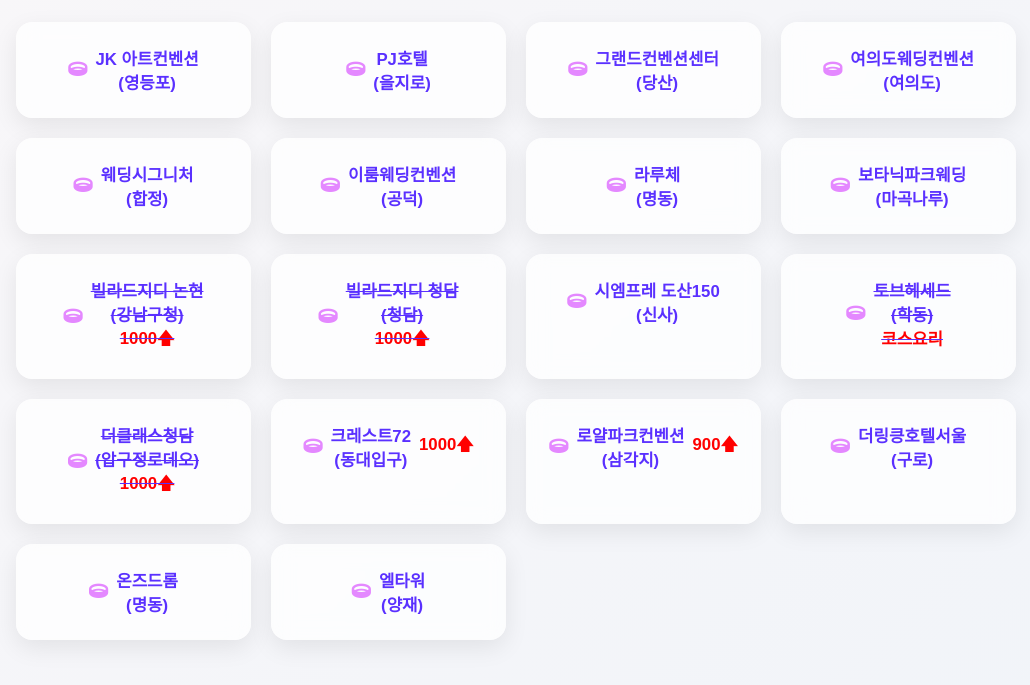
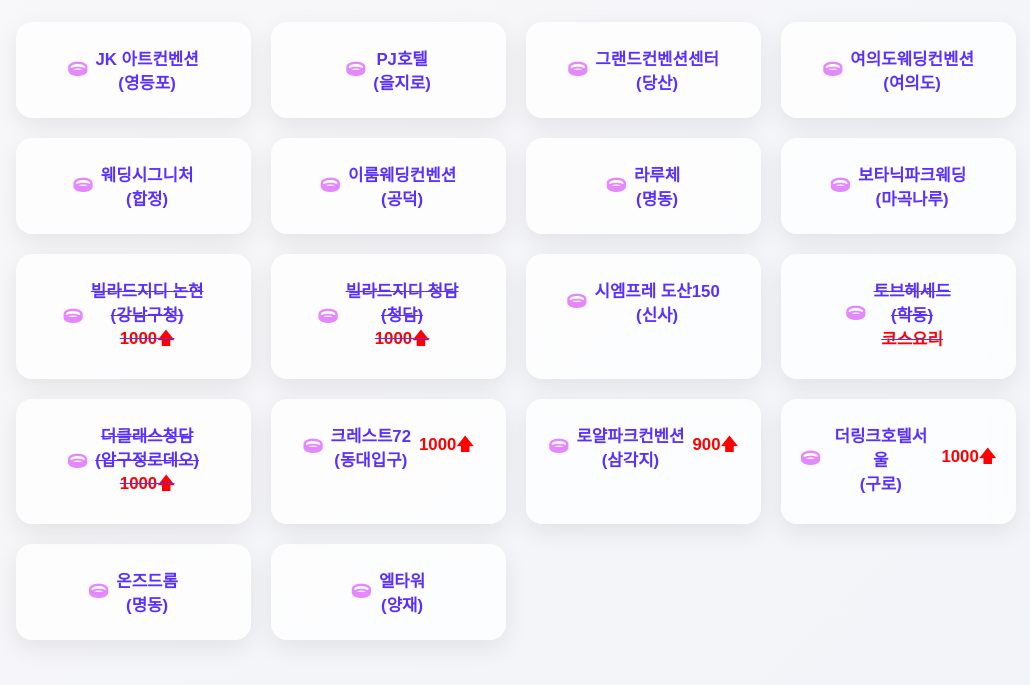
Before and after one commit to ums1993/TEST, a plain HTML site: page index.html in a window 1280 px wide. Shown: the part 153-838 px from the top of the page, without its empty margins (124-1154 px from the left). Drawn offline with Linux system fonts and the light colour scheme; a web font is replaced by a local one.

Commit message:
Update index.html

```diff
--- a/index.html
+++ b/index.html
@@ -91,7 +91,7 @@
     <div class="card"><a href="#class"><i class="fas fa-ring"></i> <s>더클래스청담<br>(압구정로데오)<br><span style="color: red;">1000🡅</span></s></a></div>
     <div class="card"><a href="#crest"><i class="fas fa-ring"></i> 크레스트72<br>(동대입구)<br><span style="color: red;">1000🡅</span></s></a></div>
     <div class="card"><a href="#royal"><i class="fas fa-ring"></i> 로얄파크컨벤션<br>(삼각지)<br><span style="color: red;">900🡅</span></s></a></div>
-    <div class="card"><a href="#the-leeng"><i class="fas fa-ring"></i> 더링킁호텔서울<br>(구로)</a></div>
+    <div class="card"><a href="#the-leeng"><i class="fas fa-ring"></i> 더링크호텔서울<br>(구로)<br><span style="color: red;">1000🡅</span></s></a></div>
     <div class="card"><a href="#ons"><i class="fas fa-ring"></i> 온즈드롬<br>(명동)</a></div>
     <div class="card"><a href="#eltower"><i class="fas fa-ring"></i> 엘타워<br>(양재)</a></div>
   </div>
```
